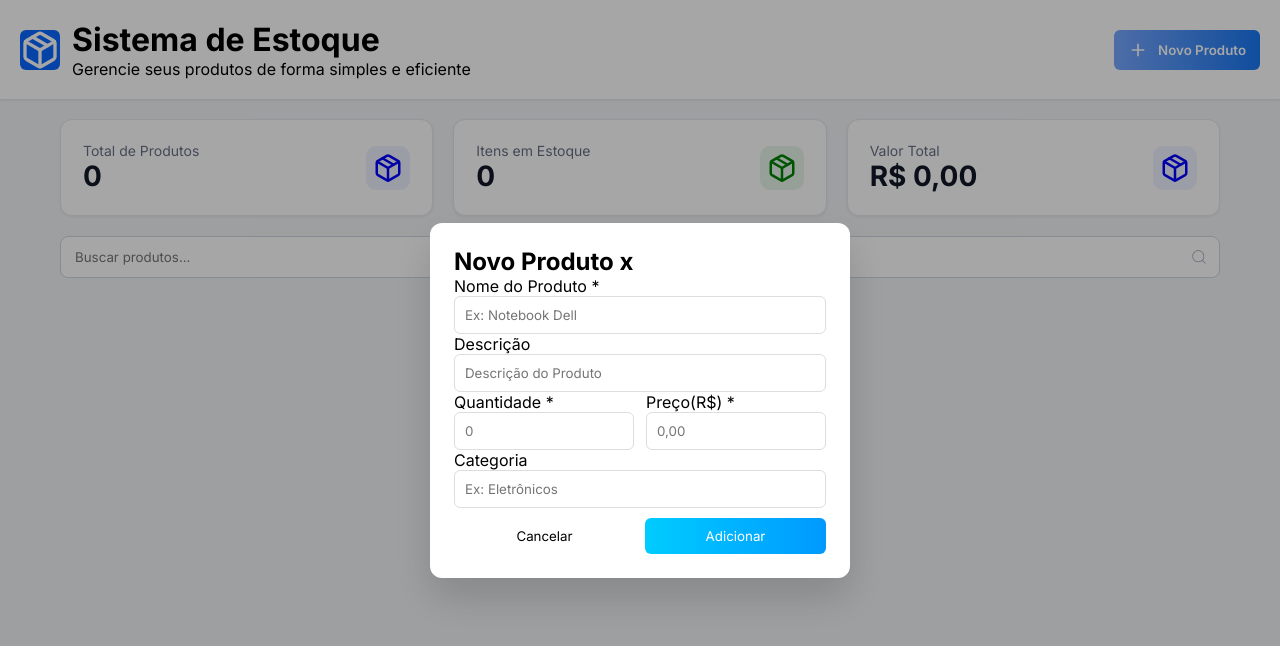
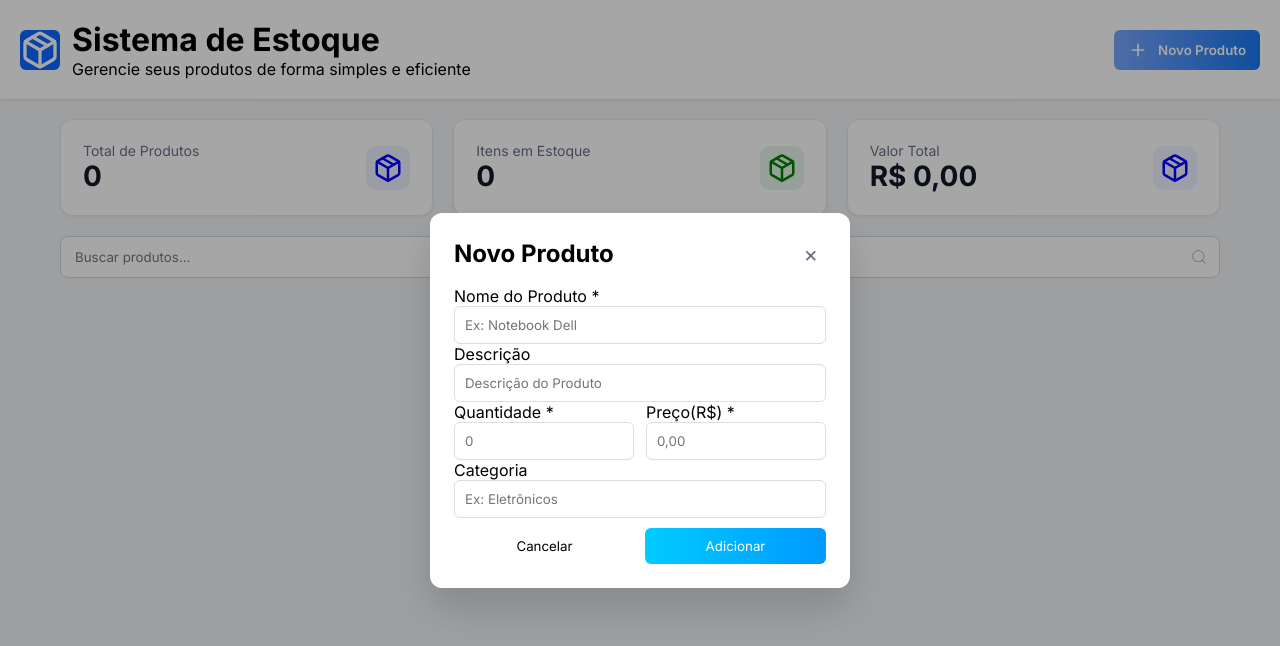
Before and after one commit to Uberdanalmeida/controle-estoque, a React (Vite) app: page / in a window 1280 px wide. Both pictures are taken after a click on the button "Novo Produto". Shown: the top 646 px of the page. Built offline with nearby package versions, Linux system fonts and the light colour scheme.

Commit message:
Refatora o modal para melhorar a estrutura do cabeçalho, integrando o botão de fechar e ajustando o estilo para melhor usabilidade.

```diff
--- a/src/App.css
+++ b/src/App.css
@@ -254,3 +254,26 @@ input{
   box-shadow:0 1px 3px rgba(0,0,0,0.06);
   border:1px solid #e5e7eb;
 }
+
+.modal-header{
+  display:flex;
+  justify-content:space-between;
+  align-items:center;
+  margin-bottom:15px;
+}
+
+.fechar{
+  background:none;
+  border:none;
+  font-size:22px;
+  cursor:pointer;
+  color:#667085;
+  padding:4px 8px;
+  border-radius:6px;
+  transition:all .2s ease;
+}
+
+.fechar:hover{
+  background:#f2f4f7;
+  color:#111827;
+}
--- a/src/Components/Modal.jsx
+++ b/src/Components/Modal.jsx
@@ -43,7 +43,10 @@ export default function Modal({ fecharModal, MostrarCadastro }) {
          <div className="novoProduto">
             <form onSubmit={handleSubmit}>
 
-            <h2 className="novo-product">Novo Produto <span className="x" onClick={fecharModal}>x</span></h2>
+            <div className="modal-header">
+                <h2>Novo Produto</h2>
+                <button className="fechar" onClick={fecharModal}>×</button>
+            </div>
 
             <span>Nome do Produto *
             <p><input type="text" name="" value={nome} onChange={(e) => setNome(e.target.value)} id="ExInput" placeholder="Ex: Notebook Dell"/></p>
```
